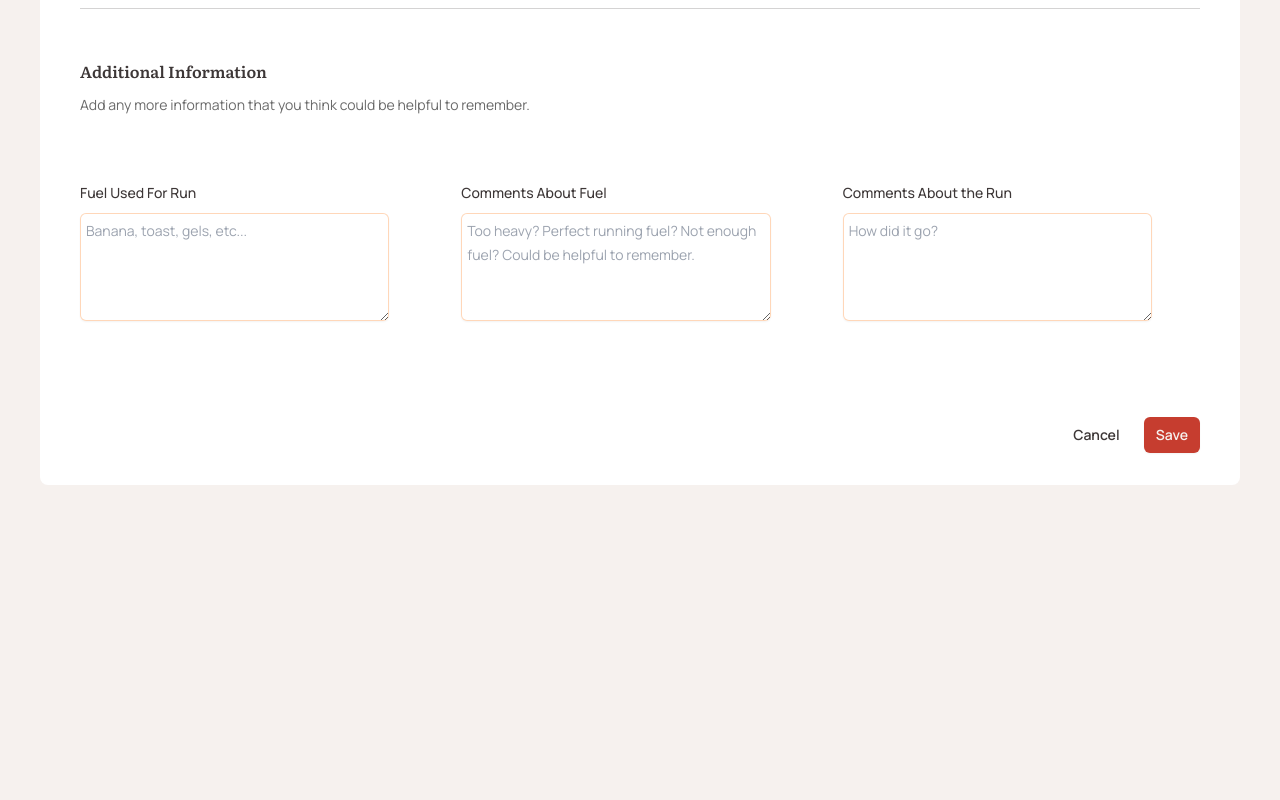
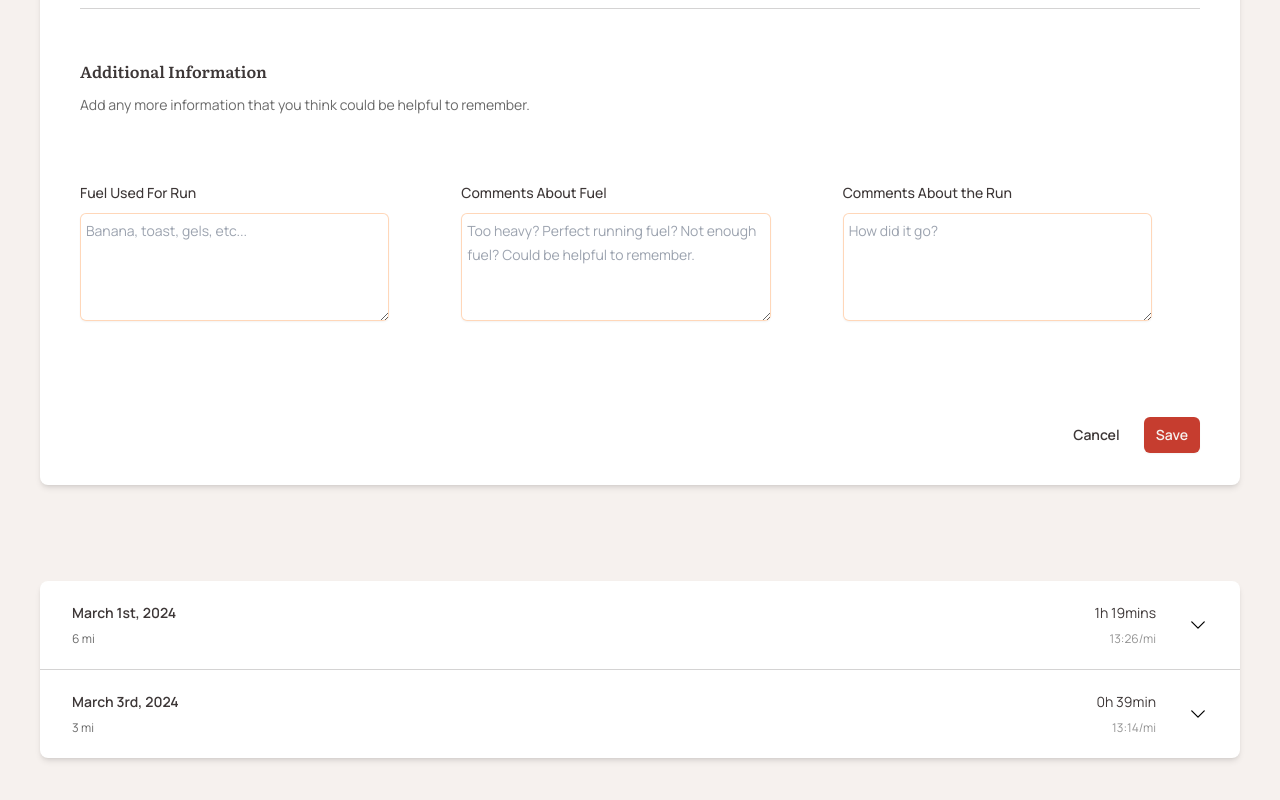
Before and after one commit to bfreitas1098/dashdiary, a React (Create React App) app: page / in a window 1280 px wide. Shown: the part 698-1498 px from the top of the page. Before the commit the page ends 1311 px from the top, so only its background shows below. Built offline with nearby package versions, Linux system fonts and the light colour scheme.

Commit message:
Implemented a list from Tailwind CSS and customized it to the project

```diff
--- a/src/App.js
+++ b/src/App.js
@@ -1,6 +1,7 @@
 import "./App.css";
 import Form from "./Form";
 import Header from "./Header";
+import List from "./List";
 import Stats from "./Stats";
 
 function App() {
@@ -9,6 +10,7 @@ function App() {
       <Header />
       <Stats />
       <Form />
+      <List />
     </div>
   );
 }
--- a/src/Form.js
+++ b/src/Form.js
@@ -1,7 +1,7 @@
 export default function Form() {
   return (
-    <div className="px-10 mb-32">
-      <form className="px-10 bg-white2 py-8 rounded-lg">
+    <div className="px-10 mb-24">
+      <form className="px-10 bg-white2 py-8 rounded-lg shadow-md">
         <div className="space-y-12">
           <div className="border-b border-gray pb-12">
             <div className="flex justify-between">
--- /dev/null
+++ b/src/List.js
@@ -0,0 +1,64 @@
+const people = [
+  {
+    date: "March 1st, 2024",
+    distance: "6 mi",
+    duration: "1h 19mins",
+    pace: "13:26/mi",
+    id: "2024-03-01T20:23Z",
+  },
+  {
+    date: "March 3rd, 2024",
+    distance: "3 mi",
+    duration: "0h 39min",
+    pace: "13:14/mi",
+    id: "2024-03-03T16:00Z",
+  },
+];
+
+export default function List() {
+  return (
+    <div className="px-10 mb-16">
+      <ul className="divide-y divide-gray bg-white2 rounded-lg shadow-md">
+        {people.map((person) => (
+          <li
+            key={person.id}
+            className="flex justify-between gap-x-6 py-5 px-8"
+          >
+            <div className="flex min-w-0 gap-x-4">
+              <div className="min-w-0 flex-auto">
+                <p className="text-sm font-semibold leading-6 text-body">
+                  {person.date}
+                </p>
+                <p className="mt-1 truncate text-xs leading-5 text-darkGray">
+                  {person.distance}
+                </p>
+              </div>
+            </div>
+            <div className="lg:flex md:flex lg:flex-row md:flex-row lg:items-center md:items-center shrink-0 gap-8 sm:items-end">
+              <div className="hidden sm:flex sm:flex-col sm:items-end">
+                <p className="text-sm leading-6 text-body">{person.duration}</p>
+                <p className="mt-1 text-xs leading-5 text-placeholder">
+                  <time dateTime={person.id}>{person.pace}</time>
+                </p>
+              </div>
+              <svg
+                xmlns="http://www.w3.org/2000/svg"
+                fill="none"
+                viewBox="0 0 24 24"
+                strokeWidth={1.5}
+                stroke="currentColor"
+                className="w-5 h-5 cursor-pointer"
+              >
+                <path
+                  strokeLinecap="round"
+                  strokeLinejoin="round"
+                  d="m19.5 8.25-7.5 7.5-7.5-7.5"
+                />
+              </svg>
+            </div>
+          </li>
+        ))}
+      </ul>
+    </div>
+  );
+}
--- a/src/Stats.js
+++ b/src/Stats.js
@@ -13,7 +13,7 @@ export default function Stats() {
             key={item.name}
             className="overflow-hidden rounded-lg bg-white2 px-4 py-5 shadow-md sm:p-6"
           >
-            <dt className="truncate text-sm font-medium text-darkGray mb-3">
+            <dt className="truncate text-sm font-medium text-body mb-3">
               {item.name}
             </dt>
             <dd className="mt-1 text-3xl font-bold tracking-tight text-darkOrange">
```
Also changed, not shown: src/Stats.css (deleted).
